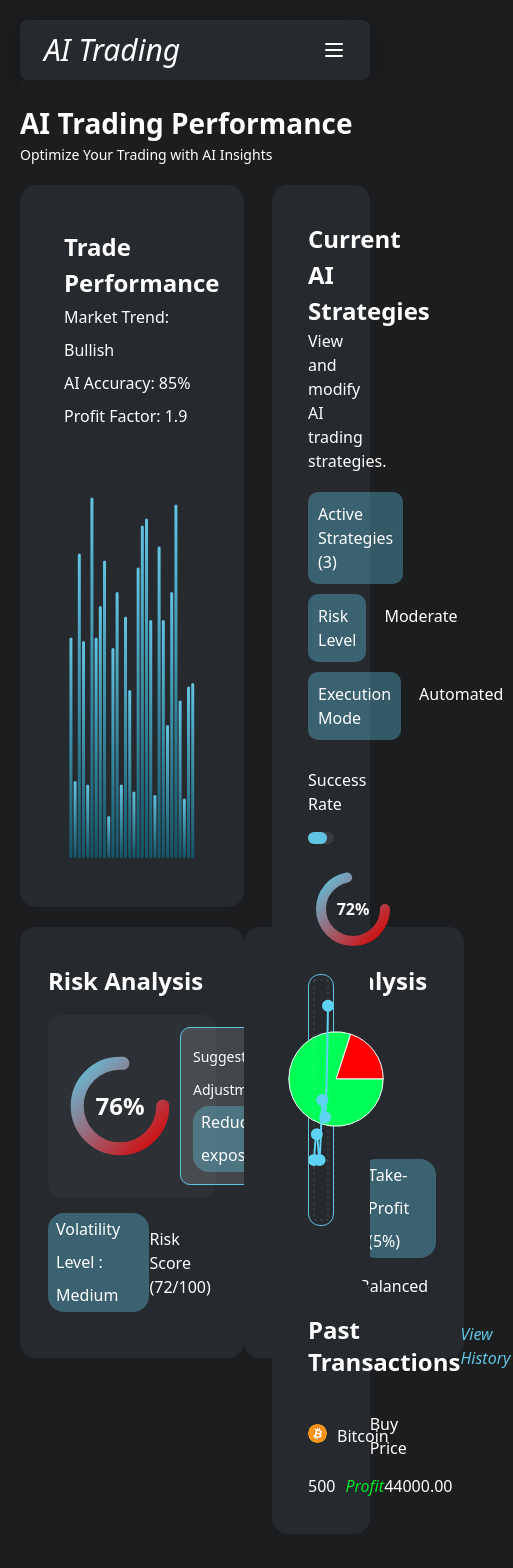
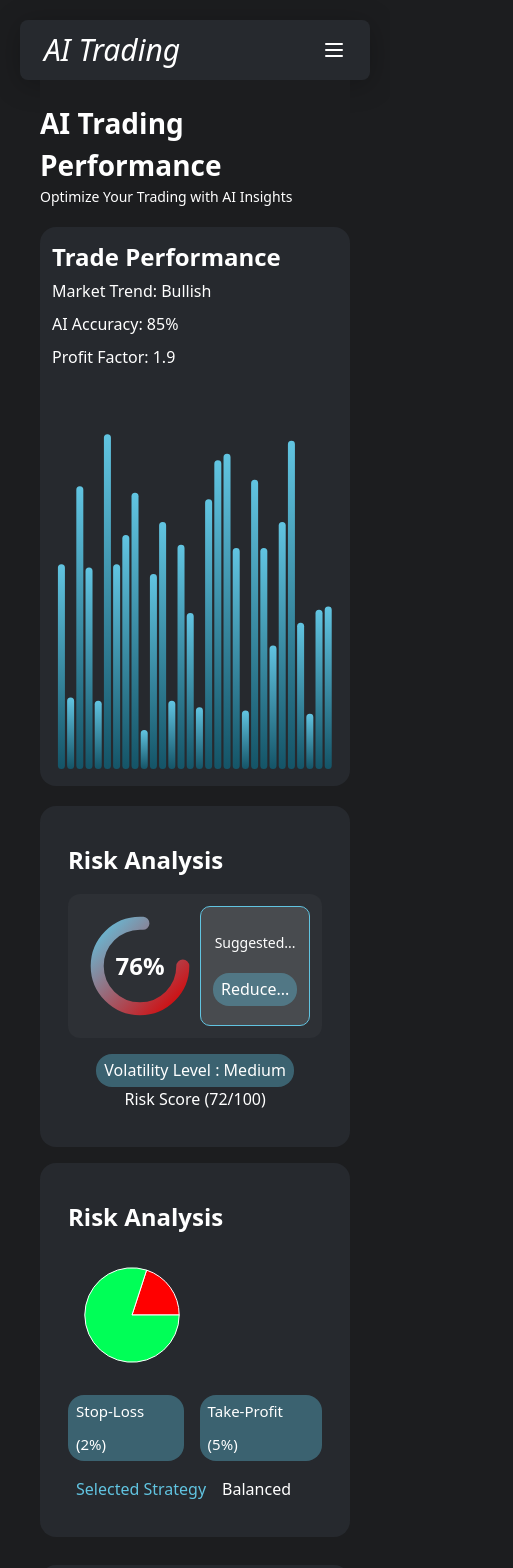
Before and after one commit to blackdevWeb3/ai_trading_webapp, a Next.js app: page / in a window 390 px wide. Shown: the top 1568 px of the page, 513 px wide, since content can reach past the window. Built offline with nearby package versions, Linux system fonts and the light colour scheme.

Commit message:
mobile responsive
Co-authored-by: sm4rtdev <elonscottdev@gmail.com>
Co-authored-by: blackdevWeb3 <tan.haruki93@gmail.com>

```diff
--- a/src/app/page.tsx
+++ b/src/app/page.tsx
@@ -11,23 +11,23 @@ const tradeData = Array.from({ length: 30 }, (_, i) => ({
 
 export default function Home() {
   return (
-    <div className="m-auto min-h-screen pt-[22px] bg-[#1C1D1F]">
+    <div className="lg:m-auto min-h-screen pt-[22px] mx-5 bg-[#1C1D1F]">
       <main className="w-full">
         <div>
           <h1 className="md:text-[32px] text-[28px] font-bold text-[#ffffff]">AI Trading Performance</h1>
           <p className="md:text-[16px] text-[14px] font-normal text-[#ffffff]">Optimize Your Trading with AI Insights</p>
         </div>
-        <div className="grid grid-cols-3 gap-7 mt-5">
-          <div className="col-span-2">
+        <div className="grid lg:grid-cols-3 gap-7 mt-5">
+          <div className="lg:col-span-2 flex flex-col justify-between">
 
             {/*Trade Performance*/}
-            <div className="bg-[#26292E] rounded-2xl p-11">
+            <div className="bg-[#26292E] rounded-2xl md:p-11 p-3">
               <h2 className="text-[24px] font-bold text-[#ffffff]">Trade Performance</h2>
               <p className="text-[16px] leading-[33px] text-[#ffffff]">Market Trend: Bullish</p>
               <p className="text-[16px] leading-[33px] text-[#ffffff]">AI Accuracy: 85%</p>
               <p className="text-[16px] leading-[33px] text-[#ffffff]">Profit Factor: 1.9</p>
               <div>
-                <ResponsiveContainer width="100%" height={430}>
+                <ResponsiveContainer width="100%" height={400} className="h-[430px]">
                   <BarChart data={tradeData}>
                     {/* Gradient Definitions */}
                     <defs>
@@ -48,31 +48,33 @@ export default function Home() {
               </div>
             </div>
 
-            <div className="flex justify-between w-full mt-5">
+            <div className="flex justify-between w-full mt-5 gap-4 md:flex-row flex-col">
 
               {/*Risk Analysis Chart*/}
-              <div className="max-w-[438px] w-full bg-[#26292E] justify-start rounded-2xl px-7 py-9 flex flex-col gap-[16px]">
+              <div className="md:max-w-[438px] w-full bg-[#26292E] justify-between rounded-2xl px-7 py-9 flex flex-col gap-[16px]">
                 <div className="text-[24px] font-bold text-[#ffffff]">Risk Analysis</div>
                 <div className="flex justify-between bg-[#FFFFFF08] rounded-[12px] p-3">
                   <CircularProgress percentage={76} />
                   <div className="bg-[#FFFFFF21] p-3 border-1 border-[#61C4E1] rounded-[10px] flex flex-col justify-around items-center">
-                    <div className="text-[14px] leading-[33px] font-normal text-[#ffffff]">Suggested Adjustment</div>
-                    <div className="text-[16px] leading-[33px] font-normal text-[#ffffff] bg-[#61C4E15E] rounded-2xl px-2">Reduce exposure</div>
+                    <div className="text-[14px] leading-[33px] font-normal text-[#ffffff] xl:block lg:hidden max-[830px]:hidden">Suggested Adjustment</div>
+                    <div className="text-[14px] leading-[33px] font-normal text-[#ffffff] xl:hidden lg:block min-[830px]:hidden">Suggested...</div>
+                    <div className="text-[16px] leading-[33px] font-normal text-[#ffffff] bg-[#61C4E15E] rounded-2xl px-2 xl:block lg:hidden max-[830px]:hidden">Reduce exposure</div>
+                    <div className="text-[16px] leading-[33px] font-normal text-[#ffffff] bg-[#61C4E15E] rounded-2xl px-2 xl:hidden lg:block min-[830px]:hidden">Reduce...</div>
                   </div>
                 </div>
-                <div className="flex items-center justify-between">
+                <div className="flex items-center xl:flex-row lg:flex-col max-[880px]:flex-col justify-between lg:gap-3">
                   <div className="text-[16px] leading-[33px] font-normal text-[#ffffff] bg-[#61C4E15E] rounded-2xl px-2">Volatility Level : Medium</div>
                   <div className="text-[16px] text-[#ffffff]">Risk Score (72/100)</div>
                 </div>
               </div>
 
               {/*Settings & Customization Chart*/}
-              <div className="max-w-[438px] w-full bg-[#26292E] justify-start rounded-2xl px-7 py-9 flex flex-col gap-[16px]">
+              <div className="md:max-w-[438px] w-full bg-[#26292E] justify-start rounded-2xl px-7 py-9 flex flex-col gap-[16px]">
                 <div className="text-[24px] font-bold text-[#ffffff]">Risk Analysis</div>
                 <PieChartComponent/>
                 <div className="flex items-center gap-4 ">
-                  <div className="text-[16px] leading-[33px] font-normal text-[#ffffff] bg-[#61C4E15E] rounded-2xl px-2">Stop-Loss (2%)</div>
-                  <div className="text-[16px] leading-[33px] font-normal text-[#ffffff] bg-[#61C4E15E] rounded-2xl px-2">Take-Profit (5%)</div>
+                  <div className="text-[15px] xl:text-[16px] leading-[33px] font-normal text-[#ffffff] bg-[#61C4E15E] rounded-2xl px-2">Stop-Loss (2%)</div>
+                  <div className="text-[15px] xl:text-[16px] leading-[33px] font-normal text-[#ffffff] bg-[#61C4E15E] rounded-2xl px-2">Take-Profit (5%)</div>
                 </div>
                 <div className="flex gap-4 px-2">
                   <div className="text-[16px] font-normal text-[#61C4E1]">Selected Strategy</div>
@@ -81,27 +83,27 @@ export default function Home() {
               </div>
             </div>
           </div>
-          <div className="flex flex-col justify-between">
-            <div className="flex flex-col bg-[#26292E] rounded-2xl p-9">
+          <div className="flex lg:flex-col justify-between items-start gap-4 md:flex-row flex-col">
+            <div className="flex max-w-[438px] w-full flex-col bg-[#26292E] rounded-2xl p-9">
               <div className="text-[24px] font-bold text-[#FFFFFF]">Current AI Strategies</div>
               <div className="text-[16px] font-normal text-[#FFFFFF]">View and modify AI trading strategies.</div>
               <div className="flex flex-col gap-[10px] mt-[19px]">
                 <div className="flex">
-                  <div className="text-[16px] font-normal text-[#FFFFFF] bg-[#61C4E15E] p-2.5 rounded-[10px]">Active Strategies (3)</div>
+                  <div className="xl:text-[16px] text-[12px] font-normal text-[#FFFFFF] bg-[#61C4E15E] p-2.5 rounded-[10px]">Active Strategies (3)</div>
                 </div>
                 <div className="flex gap-2">
-                  <div className="text-[16px] font-normal text-[#FFFFFF] bg-[#61C4E15E] p-2.5 rounded-[10px]">Risk Level</div>
-                  <div className="text-[16px] font-normal text-[#FFFFFF] bg-[#1C1D1F] p-2.5 rounded-[10px]">Moderate</div>
+                  <div className="xl:text-[16px] text-[12px] font-normal text-[#FFFFFF] bg-[#61C4E15E] p-2.5 rounded-[10px]">Risk Level</div>
+                  <div className="xl:text-[16px] text-[12px] font-normal text-[#FFFFFF] bg-[#1C1D1F] p-2.5 rounded-[10px]">Moderate</div>
                 </div>
                 <div className="flex gap-2">
-                  <div className="text-[16px] font-normal text-[#FFFFFF] bg-[#61C4E15E] p-2.5 rounded-[10px]">Execution Mode</div>
-                  <div className="text-[16px] font-normal text-[#FFFFFF] bg-[#1C1D1F] p-2.5 rounded-[10px]">Automated</div>
+                  <div className="xl:text-[16px] text-[12px] font-normal text-[#FFFFFF] bg-[#61C4E15E] p-2.5 rounded-[10px]">Execution Mode</div>
+                  <div className="xl:text-[16px] text-[12px] font-normal text-[#FFFFFF] bg-[#1C1D1F] p-2.5 rounded-[10px]">Automated</div>
                 </div>
               </div>
               <div className="text-[16px] font-normal mt-[28px] text-[#FFFFFF]">Success Rate</div>
               <ProgressComponent />
             </div>
-            <div className="flex flex-col bg-[#26292E] rounded-2xl p-9 gap-3.5">
+            <div className="flex max-w-[438px] w-full flex-col bg-[#26292E] rounded-2xl p-9 gap-3.5">
               <div className="flex justify-between items-center">
                 <div className="text-[#FFFFFF] text-2xl font-bold">Past Transactions</div>
                 <div className="text-[#61C4E1] text-[16px] font-normal italic">View History</div>
```
